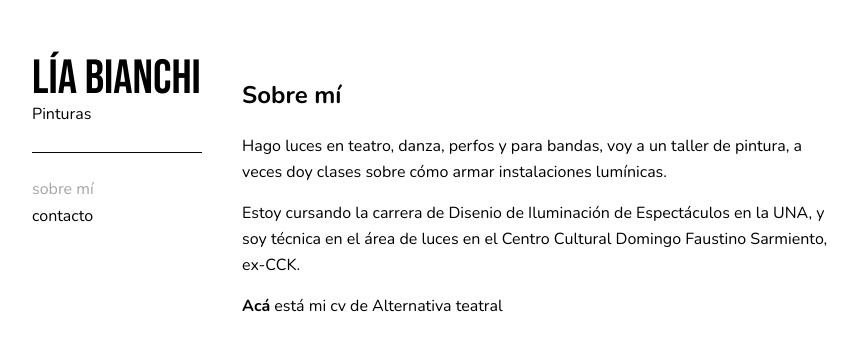
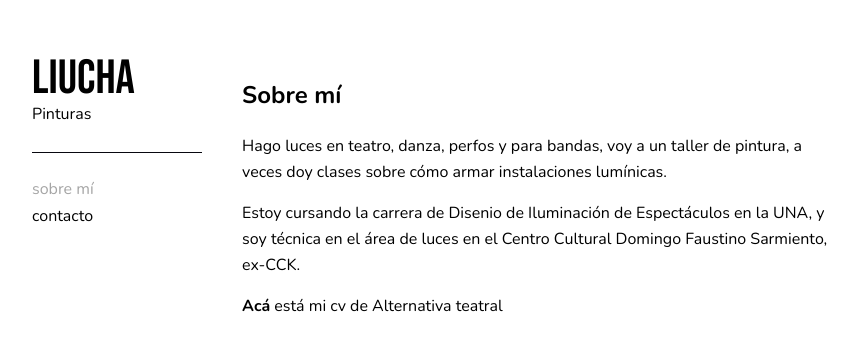
Before and after one commit to liliuuchacha/liliuuchacha.github.io, a Jekyll site: the page built from sobre-mi.md, in a window 1280 px wide. Shown: the top 351 px of the page, without its empty margins (107-965 px from the left). Built offline with Jekyll 4.4.1, drawn with Linux system fonts in a browser that asks for light colours.

Commit message:
Change site title from 'Lía Bianchi' to 'liucha'

```diff
--- a/_config.yml
+++ b/_config.yml
@@ -4,7 +4,7 @@
 # =====================================================================
 
 # CAMBIAR: el nombre grande arriba del menú y en la pestaña del navegador.
-title: Lía Bianchi
+title: liucha
 
 # CAMBIAR: la línea chica debajo del nombre.
 tagline:
```
